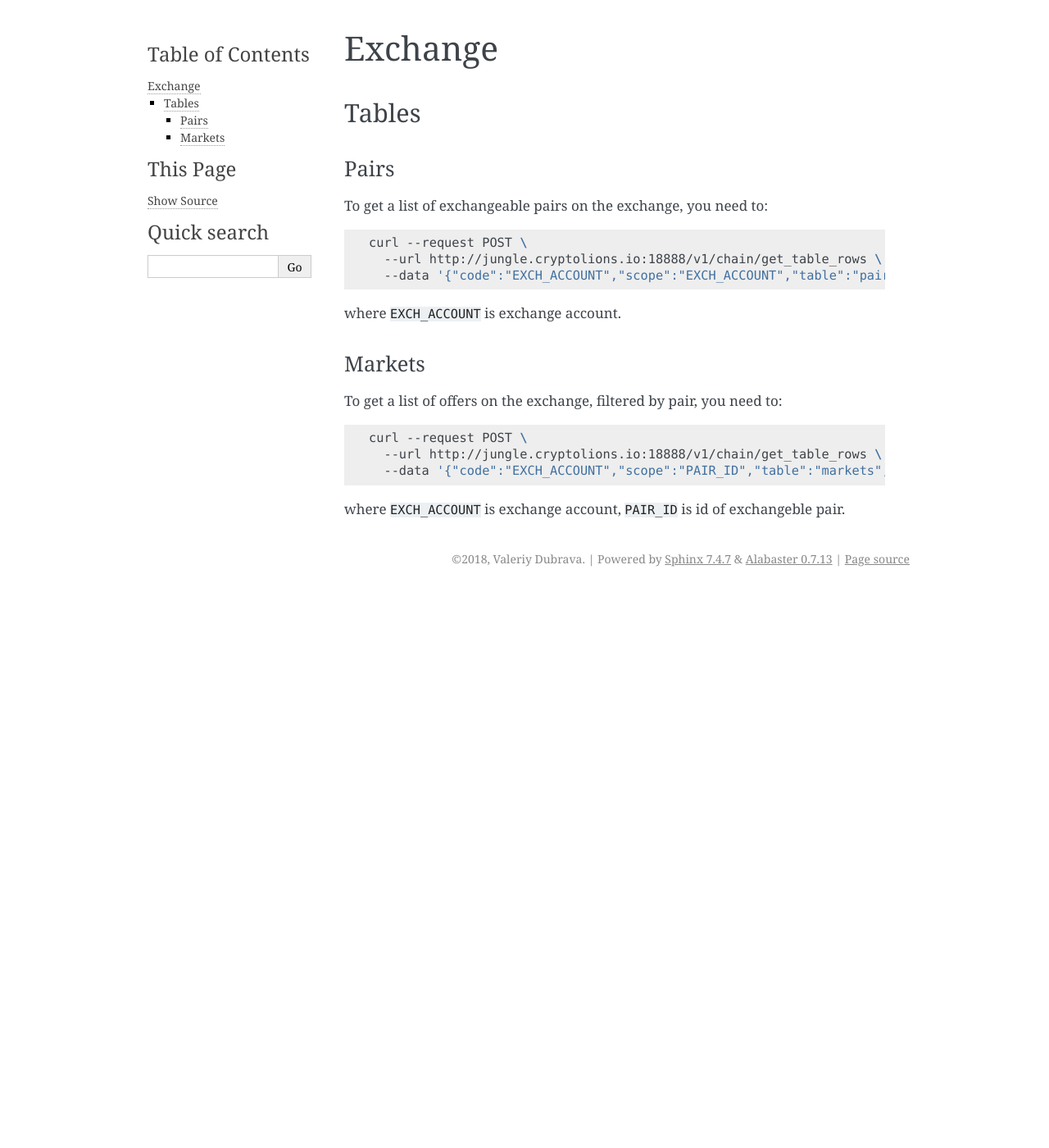
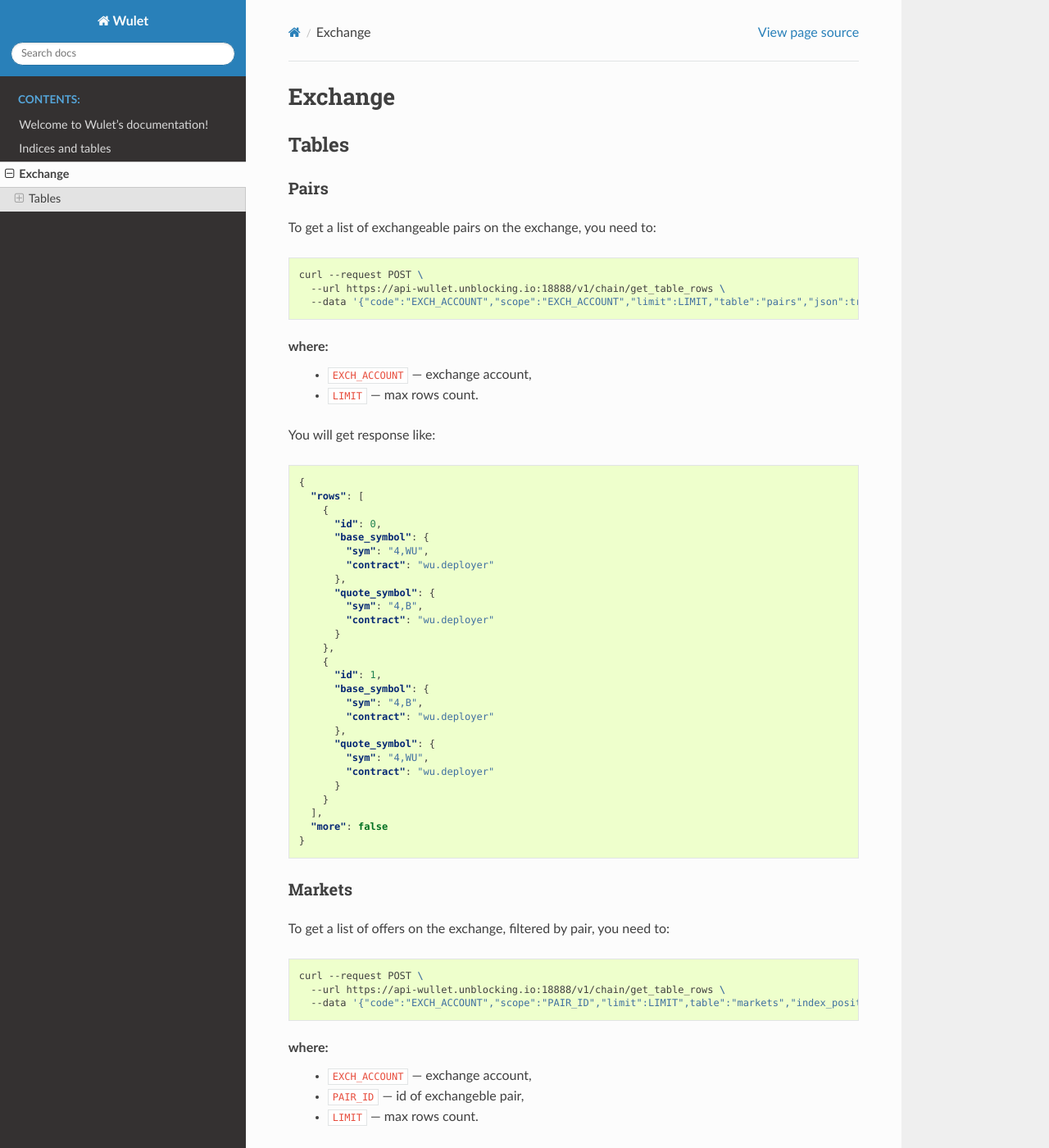
Before and after one commit to Wuletou/docs, a Sphinx documentation site: the page built from docs/source/exchange.rst, in a window 1280 px wide and 1400 px high. Shown: the whole window at 82% size. Built offline with Sphinx 7.4.7 and the Read the Docs theme 2.0.0, drawn with Linux system fonts in a browser that asks for light colours; formulas are drawn with MathJax 3; some of the changed text lies outside the part shown.

Commit message:
change theme to sphinx_rtd_theme, add examples of response

```diff
--- /dev/null
+++ b/docs/requirements.txt
@@ -0,0 +1 @@
+sphinx_rtd_theme>=0.3.1
--- a/docs/source/conf.py
+++ b/docs/source/conf.py
@@ -77,7 +77,7 @@ pygments_style = 'sphinx'
 # The theme to use for HTML and HTML Help pages.  See the documentation for
 # a list of builtin themes.
 #
-html_theme = 'alabaster'
+html_theme = 'sphinx_rtd_theme'
 
 # Theme options are theme-specific and customize the look and feel of a theme
 # further.  For a list of options available for each theme, see the
--- a/docs/source/exchange.rst
+++ b/docs/source/exchange.rst
@@ -9,10 +9,45 @@ To get a list of exchangeable pairs on the exchange, you need to:
 .. code-block:: bash
 
     curl --request POST \
-      --url http://jungle.cryptolions.io:18888/v1/chain/get_table_rows \
-      --data '{"code":"EXCH_ACCOUNT","scope":"EXCH_ACCOUNT","table":"pairs"}'
+      --url https://api-wullet.unblocking.io:18888/v1/chain/get_table_rows \
+      --data '{"code":"EXCH_ACCOUNT","scope":"EXCH_ACCOUNT","limit":LIMIT,"table":"pairs","json":true}'
 
-where ``EXCH_ACCOUNT`` is exchange account.
+where:
+ * ``EXCH_ACCOUNT`` — exchange account,
+ * ``LIMIT`` — max rows count.
+
+You will get response like:
+
+.. code-block:: json
+
+    {
+      "rows": [
+        {
+          "id": 0,
+          "base_symbol": {
+            "sym": "4,WU",
+            "contract": "wu.deployer"
+          },
+          "quote_symbol": {
+            "sym": "4,B",
+            "contract": "wu.deployer"
+          }
+        },
+        {
+          "id": 1,
+          "base_symbol": {
+            "sym": "4,B",
+            "contract": "wu.deployer"
+          },
+          "quote_symbol": {
+            "sym": "4,WU",
+            "contract": "wu.deployer"
+          }
+        }
+      ],
+      "more": false
+    }
+
 
 Markets
 _______
@@ -21,7 +56,59 @@ To get a list of offers on the exchange, filtered by pair, you need to:
 .. code-block:: bash
 
     curl --request POST \
-      --url http://jungle.cryptolions.io:18888/v1/chain/get_table_rows \
-      --data '{"code":"EXCH_ACCOUNT","scope":"PAIR_ID","table":"markets","index_position":"2","key_type":"float64"}'
+      --url https://api-wullet.unblocking.io:18888/v1/chain/get_table_rows \
+      --data '{"code":"EXCH_ACCOUNT","scope":"PAIR_ID","limit":LIMIT",table":"markets","index_position":"2","key_type":"float64","json":true}'
 
-where ``EXCH_ACCOUNT`` is exchange account, ``PAIR_ID`` is id of exchangeble pair.
+where:
+ * ``EXCH_ACCOUNT`` — exchange account,
+ * ``PAIR_ID`` — id of exchangeble pair,
+ * ``LIMIT`` — max rows count.
+
+You will get response like:
+
+.. code-block:: json
+
+    {
+      "rows": [
+        {
+          "id": 0,
+          "manager": "buyer1",
+          "base": {
+            "quantity": "2.0000 WU",
+            "contract": "wu.deployer"
+          },
+          "quote": {
+            "quantity": "10.0000 B",
+            "contract": "wu.deployer"
+          },
+          "price": "0.20000000000000001"
+        },
+        {
+          "id": 1,
+          "manager": "buyer1",
+          "base": {
+            "quantity": "3.0000 WU",
+            "contract": "wu.deployer"
+          },
+          "quote": {
+            "quantity": "19.0000 B",
+            "contract": "wu.deployer"
+          },
+          "price": "0.15789473684210525"
+        },
+        {
+          "id": 2,
+          "manager": "buyer1",
+          "base": {
+            "quantity": "1.0000 WU",
+            "contract": "wu.deployer"
+          },
+          "quote": {
+            "quantity": "8.0000 B",
+            "contract": "wu.deployer"
+          },
+          "price": "0.12500000000000000"
+        }
+      ],
+      "more": false
+    }
```
